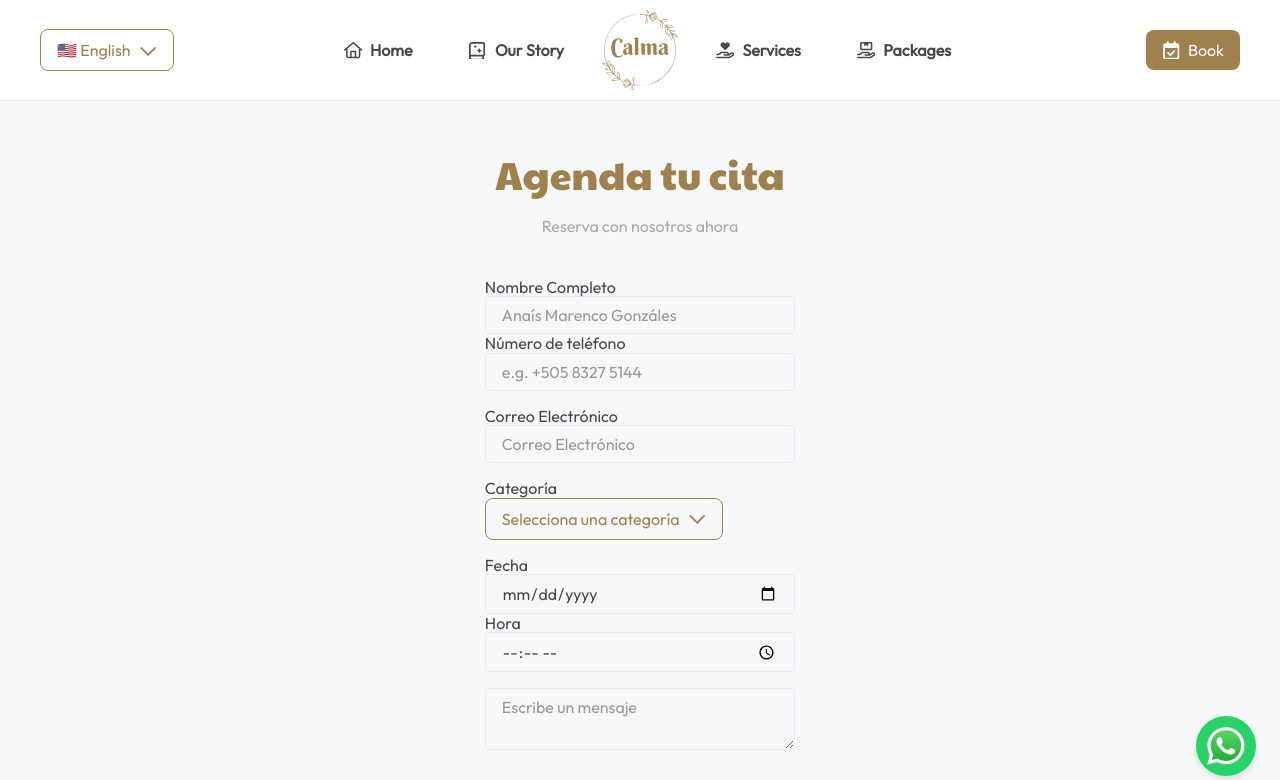
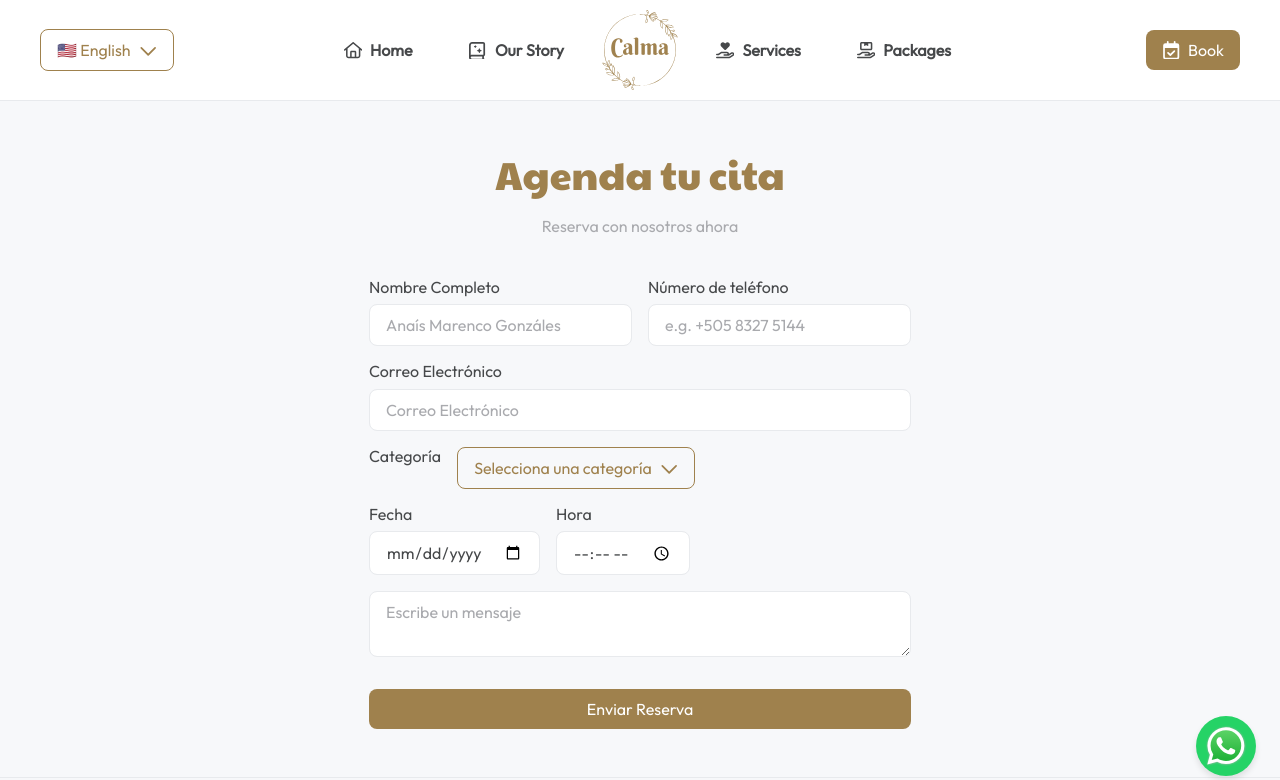
Before and after one commit to darrelmasis/Calma, a React (Vite) app in the folder client/: page /booking in a window 1280 px wide. Shown: the top 780 px of the page. Built offline with nearby package versions, Linux system fonts and the light colour scheme.

Commit message:
feat: mejora la estructura y estilos del formulario para mayor consistencia y legibilidad

```diff
--- a/client/src/styles/components/_forms.scss
+++ b/client/src/styles/components/_forms.scss
@@ -1,34 +1,43 @@
 @use '../mixins/forms' as form_mixins;
 @use '../config/forms' as vars;
 @use '../functions/forms' as ff;
+@use '../config/colors_map' as c;
 @use 'sass:map';
 @use 'sass:list';
+@use 'sass:color';
+
+.input-group {
+  display: flex;
+  flex-direction: column;
+
+  & label {
+    margin-bottom: 0.5rem;
+  }
+}
 
 .form-control {
-  --form-padding: #{vars.$form-padding-y} #{vars.$form-padding-x};
-  --form-font-size: #{vars.$form-font-size};
-  --form-line-height: #{vars.$form-line-height};
-  --form-border-radius: #{vars.$form-border-radius};
-
   display: block;
   width: 100%;
-  padding: var(--form-padding);
-  font-size: var(--form-font-size);
-  line-height: var(--form-line-height);
-  color: var(--form-text-color, var(--body-color));
-  background-color: var(--form-bg-color, var(--body-bg));
-  border: 1px solid var(--form-border-color, var(--border-color));
-  border-radius: var(--form-border-radius);
+  padding: 0.5rem 1rem;
+  border-radius: 0.5rem;
+  font-size: 1rem;
+  line-height: 1.5;
+  appearance: none;
+  background-color: #ffffff;
+  background-clip: padding-box;
+  border: 1px solid c.$border-color;
   transition: all 0.2s;
   box-sizing: border-box;
   outline: none;
+  color: c.$text-color;
 
   &::placeholder {
-    color: var(--form-placeholder-color, #999);
+    color: c.$text-color-muted;
   }
 
   &:focus {
-    border-color: var(--form-border-color);
+    border-color: c.$primary;
+    box-shadow: 0 0 0 0.25rem color.change(c.$primary, $alpha: 0.4);
   }
 
   &:disabled {
@@ -51,3 +60,12 @@
     @include form_mixins.form-variant(danger);
   }
 }
+
+.form-group {
+  display: flex;
+  gap: 1rem;
+}
+
+.booking-form {
+  max-width: 600px;
+}
```
